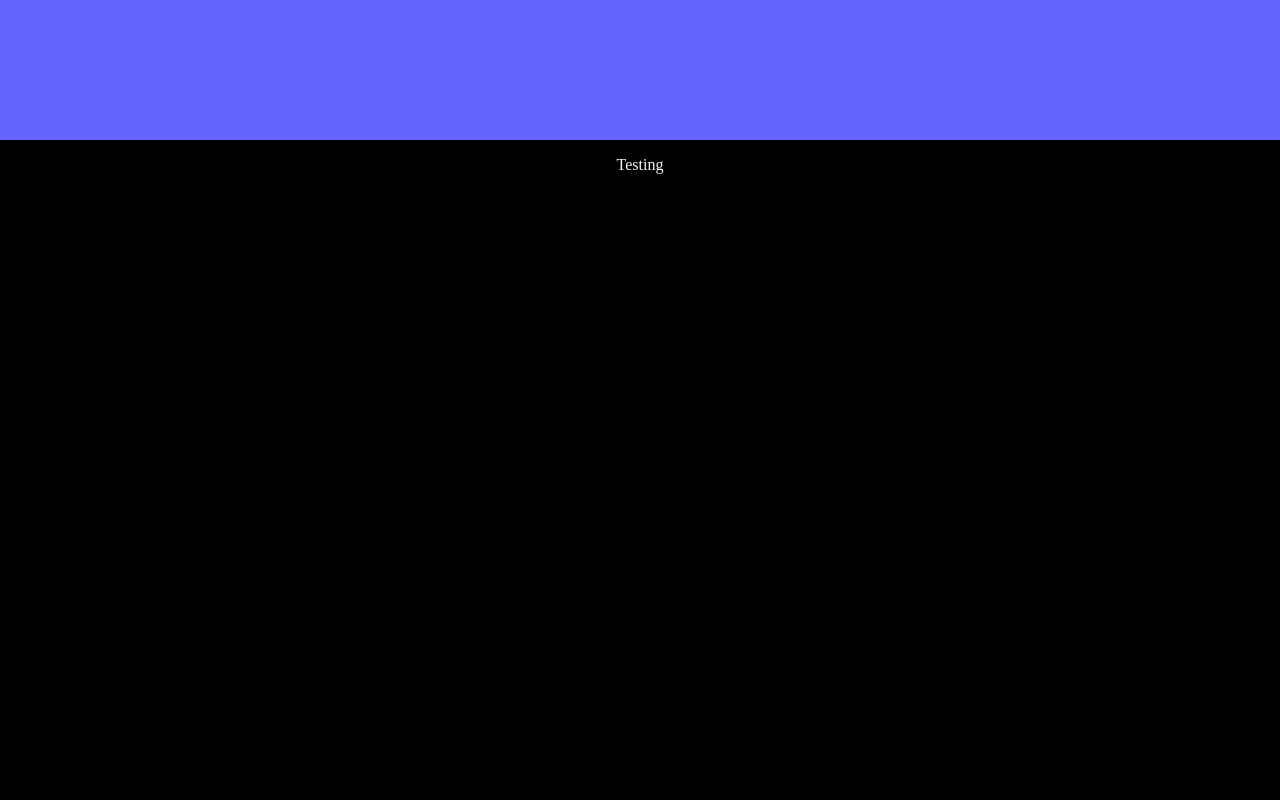
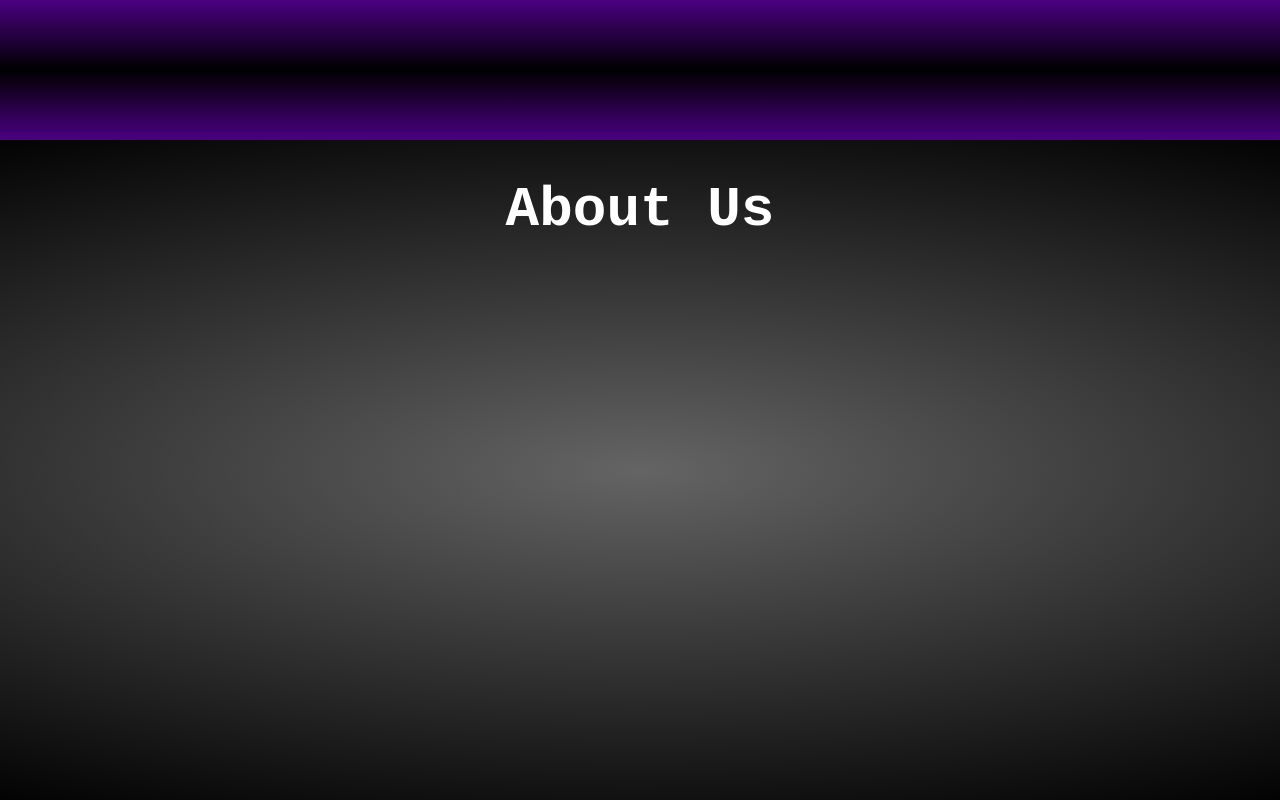
Before and after one commit to AndresDoesCode/My-website, a React (Vite) app in the folder my-react-app/: page /AboutUs in a window 1280 px wide. Built offline with nearby package versions, Linux system fonts and the light colour scheme.

Commit message:
Working on the About Us
After I finnish here, start working on the bitcoin API thing

```diff
--- a/my-react-app/src/AboutUs.css
+++ b/my-react-app/src/AboutUs.css
@@ -1,3 +1,18 @@
-.test{
-    color: whitesmoke;
+.container2{
+    height: 100%;
+    width: 100%;
+    background-image: radial-gradient(ellipse 100% 60% at 50%, rgb(100, 100, 100), rgba(0, 0, 0, 0.9));
 }
+
+.title2{
+    display: flex;
+    flex-direction: row;
+    justify-content: center;
+    color: white;
+}
+
+.AboutUsFont{
+    font-size: 3.5em;
+    font-weight: bold;
+    font-family: 'Courier New', monospace;
+}
--- a/my-react-app/src/AboutUs.jsx
+++ b/my-react-app/src/AboutUs.jsx
@@ -3,7 +3,13 @@ import "./AboutUs.css";
 
 function AboutUs(){
     return (
-        <p className="test">Testing</p>
+        <>
+        <div className="container2">
+            <div className="title2">
+                <h1 className="AboutUsFont">About Us</h1>
+            </div>
+        </div>
+        </>
     )
 }
 
--- a/my-react-app/src/App.jsx
+++ b/my-react-app/src/App.jsx
@@ -2,6 +2,7 @@ import { Route,Routes } from 'react-router-dom'
 import MainPage from './MainPage.jsx'
 import Layout from './Layout.jsx'
 import AboutUs from './AboutUs.jsx'
+import HowToUse from './HowToUse.jsx'
 
 function App() {
   return (
@@ -11,7 +12,7 @@ function App() {
       <Route path='/' element={<Layout/>}>
         <Route index element={<MainPage/>}/>
         <Route path='/AboutUs' element={<AboutUs/>}/>
-
+        <Route path='/how-to-use' element={<HowToUse/>}/>
       </Route>
     </Routes>
     </>
--- /dev/null
+++ b/my-react-app/src/HowToUse.jsx
@@ -0,0 +1,12 @@
+import { Outlet } from "react-router-dom";
+import "./AboutUs.css";
+
+
+function HowToUse(){
+    return(
+        <>
+            <h1 style={{ color: "white" }}>Testing</h1>
+        </>
+    )
+}
+export default HowToUse;
--- a/my-react-app/src/Layout.css
+++ b/my-react-app/src/Layout.css
@@ -5,7 +5,7 @@
 }
 
 .top{
-    background-color: rgb(100, 100, 255);
+    background-image: linear-gradient(to bottom, indigo, black, indigo);
     padding: 0.25em;
     flex: .2;
     display: flex;
@@ -27,10 +27,6 @@
 
 .center{
     flex: 1;
-    display: flex;
-    flex-direction: row;
-    justify-content: center;
-    color: aqua;
 }
 
 .right{
--- a/my-react-app/src/Layout.jsx
+++ b/my-react-app/src/Layout.jsx
@@ -5,21 +5,30 @@ import "./Layout.css";
 function Layout({top = null, left=null, right=null}){
     let currentLocation = useLocation();
 
+    function showLeft(){
+        if(currentLocation.pathname == "/" || currentLocation.pathname == "/AboutUs"){
+            return false;
+        }
+        return true;
+    }
 
-
-    let LeftContainer = left ? "left" : "";
-    let RightContainer = right ? "right" : "";
+    function showRight(){
+        if(currentLocation.pathname == "/" || currentLocation.pathname == "/AboutUs"){
+            return false;
+        }
+        return true;
+    }
 
     return (
         <>
             <div id="Layout">
                 <div className={currentLocation.pathname == "/" ? "hide" : "top"}>{top}</div>
                 <div className="bottom">
-                    <div className={LeftContainer}>{left}</div>
+                    <div className={showLeft() ? "left" : "hide"}>{left}</div>
                     <div className="center">
                         <Outlet/>
                     </div>
-                    <div className={RightContainer}>{right}</div>
+                    <div className={showRight() ? "right" : "hide"}>{right}</div>
                 </div>
 
             </div>
--- a/my-react-app/src/MainPage.jsx
+++ b/my-react-app/src/MainPage.jsx
@@ -24,6 +24,9 @@ function MainPage(){
                         <li>
                             Add more info when possible
                         </li>
+                        <li>
+                            <Link className="clickMe" to="/how-to-use"><p>Click Me</p></Link>
+                        </li>
                     </ul>
 
                 </div>
```
Also changed, not shown: my-react-app/src/assets/Me.jpeg (added).
